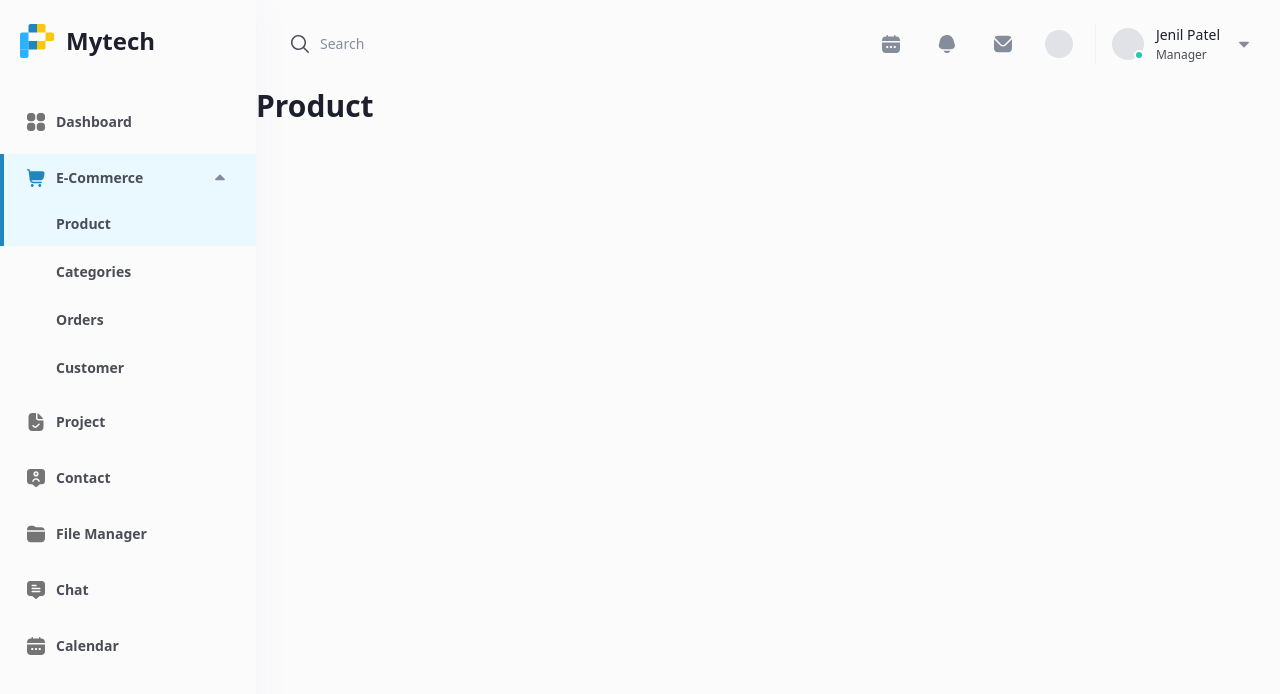
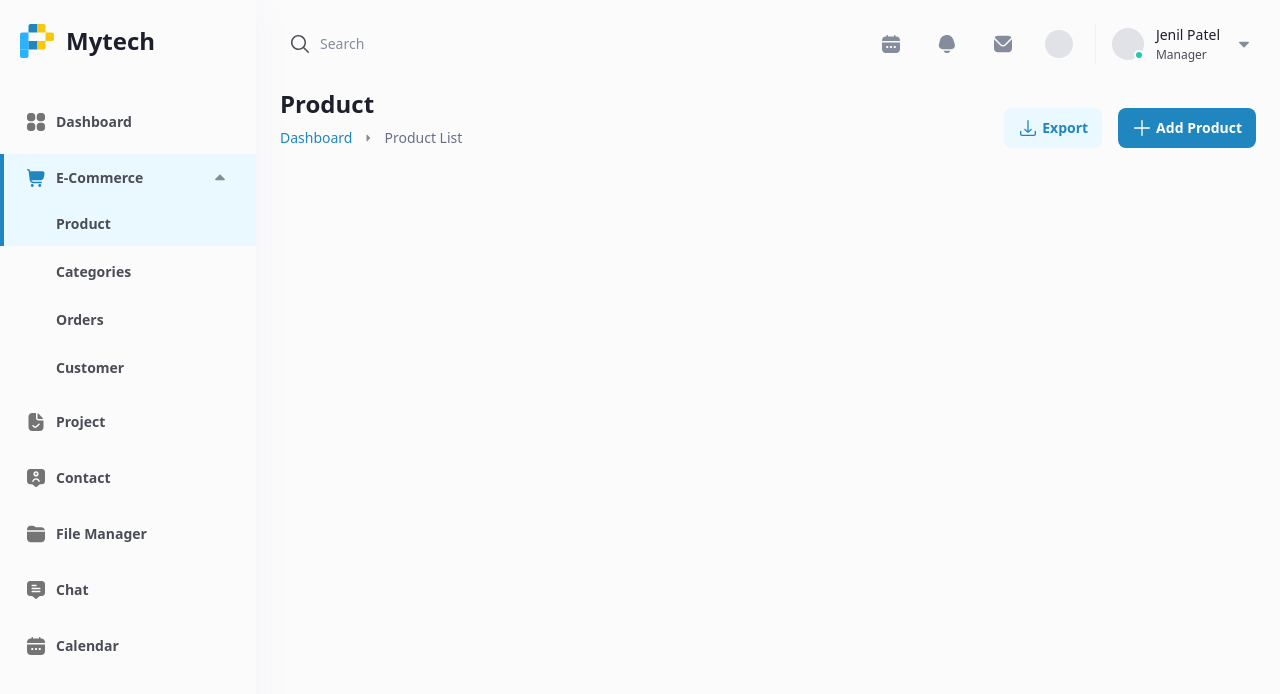
Before and after one commit to SisodiyaAakash/mytech, a Next.js app: page /product in a window 1280 px wide. Shown: the top 694 px of the page. Built offline with nearby package versions, Linux system fonts and the light colour scheme.

Commit message:
Started development of the product listing page, designed the heading area for the desktop

```diff
--- a/app/globals.css
+++ b/app/globals.css
@@ -130,6 +130,19 @@ body {
   p {
     @apply font-sans text-lg text-[#777980];
   }
+
+  a {
+    @apply text-[#2086BF];
+  }
+
+  input,
+  select,
+  textarea {
+    @apply font-sans;
+  }
+  button {
+    @apply text-sm font-sans font-semibold flex items-center gap-1 rounded-lg px-[14px] py-[10px];
+  }
 }
 
 /* Custom Scrollbar */
--- a/app/product/page.js
+++ b/app/product/page.js
@@ -1,8 +1,55 @@
+import Image from "next/image";
+
 export const metadata = {
   title: "Product",
   description: "Product Listing of MyTech",
 };
 
 export default function Product() {
-  return <h1>Product</h1>;
+  return (
+    <div className="product-page px-6">
+      {/* Heading Area */}
+      <div className="heading-area flex justify-between items-end">
+        <div>
+          <h1 className="text-2xl font-semibold mb-2">Product</h1>
+          <nav className="breadcrumb text-sm font-medium flex items-center gap-2">
+            <a href="/">Dashboard</a>
+            <Image
+              src="/icons/dropdown.svg"
+              className="-rotate-90"
+              alt=">"
+              width={16}
+              height={16}
+            />
+            <span className="text-[#667085]">Product List</span>
+          </nav>
+        </div>
+        <div className="flex gap-4">
+          <button className="group export-btn bg-[#EAF8FF] hover:bg-[#2086BF] text-[#2086BF] hover:text-white duration-500">
+            <Image
+              src="/icons/download.svg"
+              className="group-hover:brightness-[1000] duration-300"
+              alt="Download Icon"
+              width={20}
+              height={20}
+            />
+            Export
+          </button>
+          <button className="group add-product-btn bg-[#2086BF] hover:bg-[#EAF8FF] text-white hover:text-[#2086BF] duration-500">
+            <Image
+              src="/icons/plus.svg"
+              className="group-hover:brightness-100 duration-300 brightness-[1000]"
+              alt="Plus Icon"
+              width={20}
+              height={20}
+            />
+            Add Product
+          </button>
+        </div>
+      </div>
+
+      {/* Product Listing Area */}
+      <div></div>
+    </div>
+  );
 }
```
Also changed, not shown: public/icons/download.svg (added), public/icons/plus.svg (added).
